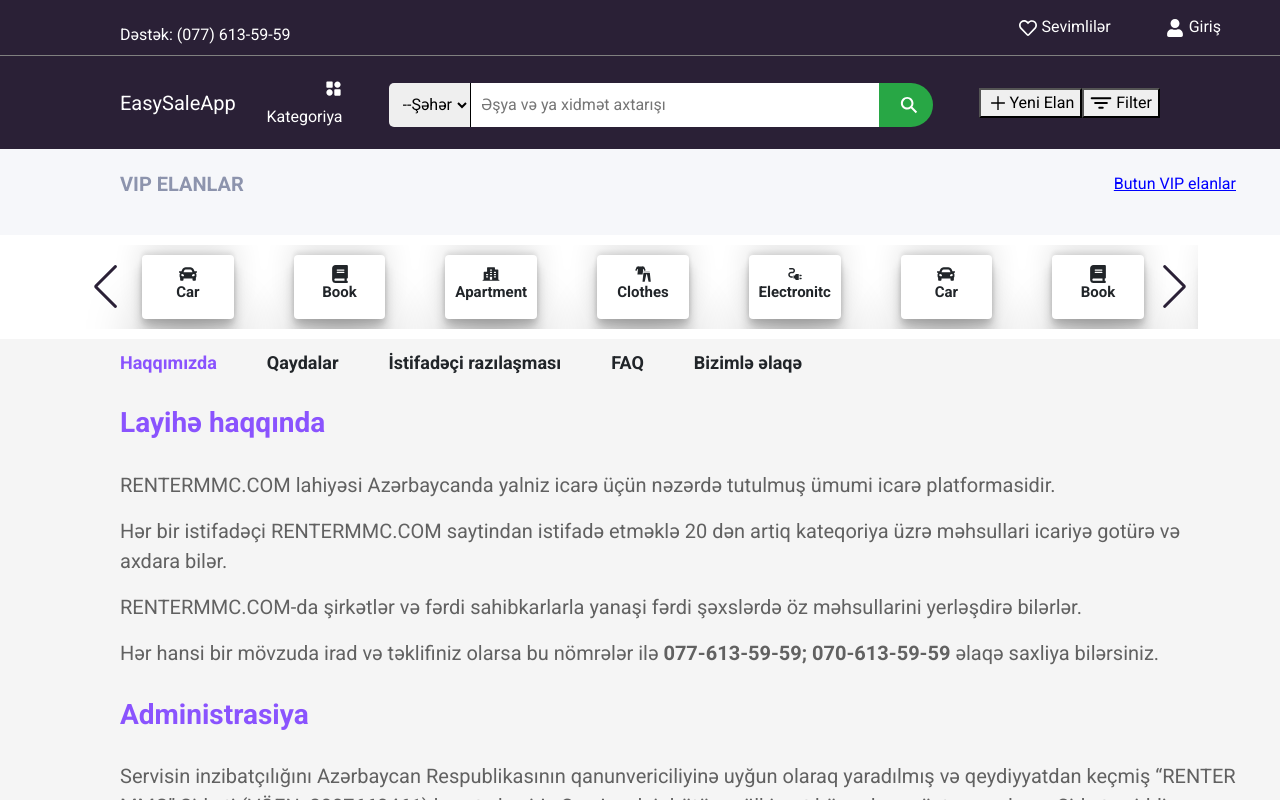
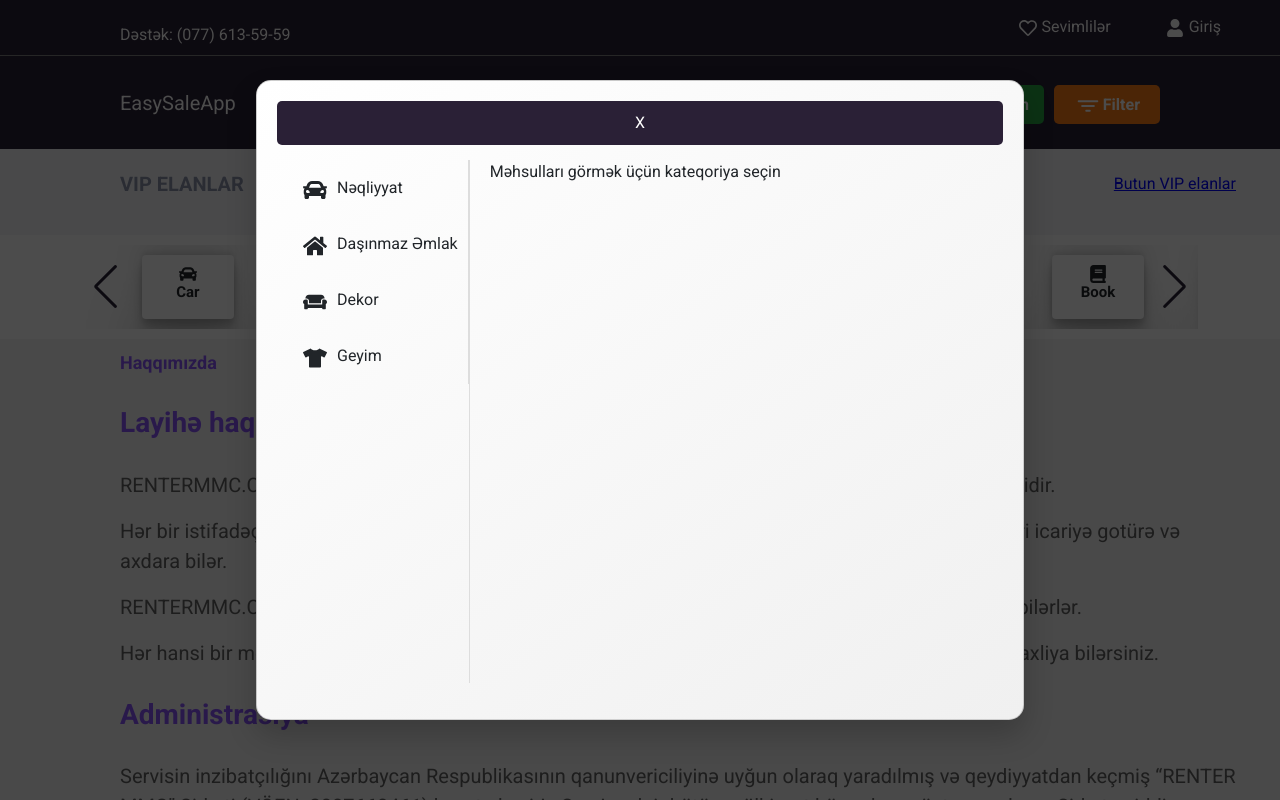
Before and after one commit to TheUzeyir/EasySaleApp, a React (Vite) app: page /about in a window 1280 px wide. Both pictures are taken after a click on the icon 333 px from the left and 88 px from the top of the page. Shown: the top 800 px of the page. Built offline with nearby package versions, Linux system fonts and the light colour scheme.

Commit message:
Added category

```diff
--- a/src/layout/Header/DesktopNavbar/Navbar.jsx
+++ b/src/layout/Header/DesktopNavbar/Navbar.jsx
@@ -1,31 +1,43 @@
 import React, { useState } from 'react';
 import 'bootstrap/dist/css/bootstrap.min.css';
 import 'bootstrap/dist/js/bootstrap.bundle.min.js';
+import './../DesktopNavbar/style.css'
 import { BiSolidCategoryAlt } from "react-icons/bi";
-import { IoSearchSharp,IoAddSharp,IoFilter  } from "react-icons/io5";
-import HeaderFilterCard from '../headerFilterCard/HeaderFilterCard';
-import { useNavigate } from 'react-router-dom';
+import { IoSearchSharp, IoAddSharp, IoFilter } from "react-icons/io5";
+import { FaCar, FaHome, FaTshirt, FaCouch } from 'react-icons/fa';
 
 export default function Navbar() {
     const [selectedCity, setSelectedCity] = useState('');
-    const [showFilter, setShowFilter] = useState(false);
-    const navigate=useNavigate()
+    const [isModalOpen, setModalOpen] = useState(false);
+    const [selectedCategory, setSelectedCategory] = useState(null);
 
     const cities = ['Bakı', 'Gəncə', 'Sumqayıt', 'Şəki', 'Lənkəran'];
+
+
+    const categories = [
+        { name: 'Nəqliyyat', products: ['Skuter', 'Avtomobil', 'Motosiklet'], icon: <FaCar /> },
+        { name: 'Daşınmaz Əmlak', products: ['Mənzil', 'Ev', 'Ofis'], icon: <FaHome /> },
+        { name: 'Dekor', products: ['Güzgü', 'Lampa', 'Divar bəzəkləri'], icon: <FaCouch /> },
+        { name: 'Geyim', products: ['Köynək', 'Şalvar', 'Ayaqqabı'], icon: <FaTshirt /> }
+    ];
 
     const handleCityChange = (event) => {
         setSelectedCity(event.target.value);
     };
 
-    const toggleFilterCard = () => {
-        setShowFilter(prev => !prev);
+    const openModal = () => {
+        setModalOpen(true);
+    };
+
+    const closeModal = () => {
+        setModalOpen(false);
     };
 
     return (
         <>
-            <nav className="navbar navbar-expand-xl bg-light  align-items-center">
+            <nav className="navbar navbar-expand-xl bg-light align-items-center">
                 <div className="container">
-                    <a className="navbar-brand" onClick={()=>navigate('/')}>EasySaleApp</a>
+                    <a className="navbar-brand" href="#">EasySaleApp</a>
                     <button className="navbar-toggler" type="button" data-bs-toggle="offcanvas" data-bs-target="#offcanvasNavbar" aria-controls="offcanvasNavbar">
                         <span className="navbar-toggler-icon"></span>
                     </button>
@@ -35,7 +47,7 @@ export default function Navbar() {
                             <button type="button" className="btn-close" data-bs-dismiss="offcanvas" aria-label="Close"></button>
                         </div>
                         <div className="offcanvas-body">
-                            <div className="category-box">
+                            <div className="category-box" onClick={openModal}>
                                 <BiSolidCategoryAlt className='icon' /><span>Kategoriya</span>
                             </div>
                             <div className="input-group">
@@ -48,16 +60,50 @@ export default function Navbar() {
                                     ))}
                                 </select>
                                 <input placeholder="Əşya və ya xidmət axtarışı" type="text" className='search-input' />
-                                <button className='search-btn'><IoSearchSharp className='icon'/></button>
+                                <button className='search-btn'><IoSearchSharp className='icon' /></button>
                             </div>
                             <div className="adverts-box">
-                                <button href="#"><IoAddSharp className='icon'/>Yeni Elan</button>
-                                <button href="#" onClick={toggleFilterCard}><IoFilter className='icon'/> Filter</button>
+                                <a href="#"><span><IoAddSharp className='icon' />Yeni Elan</span></a>
+                                <a href="#"><span><IoFilter className='icon' /> Filter</span></a>
                             </div>
                         </div>
                     </div>
                 </div>
             </nav>
+            {isModalOpen && (
+                <div className="modal category-modal">
+                    <div className="modal-content">
+                        <button onClick={closeModal}>X</button>
+                        <div className="modal-body d-flex">
+                            <div className="categories">
+                                <div className="categories">
+                                    {categories.map((category, index) => (
+                                        <div
+                                            key={index}
+                                            onMouseEnter={() => setSelectedCategory(category)}
+                                            className="category-item"
+                                        >
+                                            <span className="category-icon">{category.icon}</span> {/* Icon */}
+                                            {category.name}
+                                        </div>
+                                    ))}
+                                </div>
+                            </div>
+                            <div className="products">
+                                {selectedCategory ? (
+                                    <ul>
+                                        {selectedCategory.products.map((product, index) => (
+                                            <li key={index}>{product}</li>
+                                        ))}
+                                    </ul>
+                                ) : (
+                                    <p>Məhsulları görmək üçün kateqoriya seçin</p>
+                                )}
+                            </div>
+                        </div>
+                    </div>
+                </div>
+            )}
         </>
-    )
+    );
 }
--- /dev/null
+++ b/src/layout/Header/DesktopNavbar/style.css
@@ -0,0 +1,124 @@
+.category-modal {
+    position: fixed;
+    top: 0;
+    left: 0;
+    width: 100%;
+    height: 100%;
+    background-color: rgba(0, 0, 0, 0.7);
+    display: flex;
+    justify-content: center;
+    align-items: center;
+    z-index: 9999;
+    animation: fadeIn 0.5s ease-in-out;
+}
+
+@keyframes fadeIn {
+    from {
+        opacity: 0;
+    }
+    to {
+        opacity: 1;
+    }
+}
+
+.category-modal .modal-content {
+    background: linear-gradient(145deg, #ffffff, #f0f0f0);
+    width: 60%;
+    max-width: 900px;
+    height: 80%;
+    border-radius: 15px;
+    box-shadow: 0 15px 30px rgba(0, 0, 0, 0.2);
+    padding: 20px;
+    transform: scale(0.8);
+    animation: scaleIn 0.3s ease-in-out forwards;
+    overflow-y: auto;
+}
+
+@keyframes scaleIn {
+    from {
+        transform: scale(0.8);
+    }
+    to {
+        transform: scale(1);
+    }
+}
+
+.category-modal .modal-header {
+    display: flex;
+    justify-content: space-between;
+    align-items: center;
+    border-bottom: 1px solid #ddd;
+    padding-bottom: 10px;
+}
+
+.category-modal .modal-header h5 {
+    margin: 0;
+    font-size: 1.5rem;
+    font-weight: bold;
+}
+
+.category-modal .modal-body {
+    display: flex;
+    padding-top: 15px;
+    height: 100%;
+}
+
+.category-modal .categories {
+    border-right: 1px solid #ddd;
+    max-height: 100%;
+    overflow-y: auto;
+}
+
+.category-modal .categories .category-item {
+    padding: 10px;
+    cursor: pointer;
+    transition: background-color 0.3s ease;
+}
+
+.category-modal .categories .category-item:hover {
+    background-color: #f7f7f7;
+    border-radius: 10px;
+}
+
+.category-modal .products {
+    width: 70%;
+    padding-left: 20px;
+    max-height: 100%;
+    overflow-y: auto;
+}
+
+.category-modal .products ul {
+    list-style-type: none;
+    padding: 0;
+}
+
+.category-modal .products li {
+    padding: 5px 0;
+    font-size: 1.2rem;
+}
+
+.category-modal button {
+    background-color: #2A2036;
+    border: none;
+    color: white;
+    padding: 10px 20px;
+    cursor: pointer;
+    border-radius: 5px;
+    transition: background-color 0.3s ease;
+}
+
+.category-modal button:hover {
+    background-color: #2A3036 ;
+}
+.category-item {
+    display: flex;
+    align-items: center;
+    padding: 10px;
+    cursor: pointer;
+    transition: background-color 0.3s ease;
+}
+
+.category-item .category-icon {
+    margin-right: 10px; /* Icon ilə mətn arasında boşluq */
+    font-size: 1.5rem; /* Icon ölçüsü */
+}
```
Also changed, not shown: 1 other file (tests, documents, lock files or other folders).
